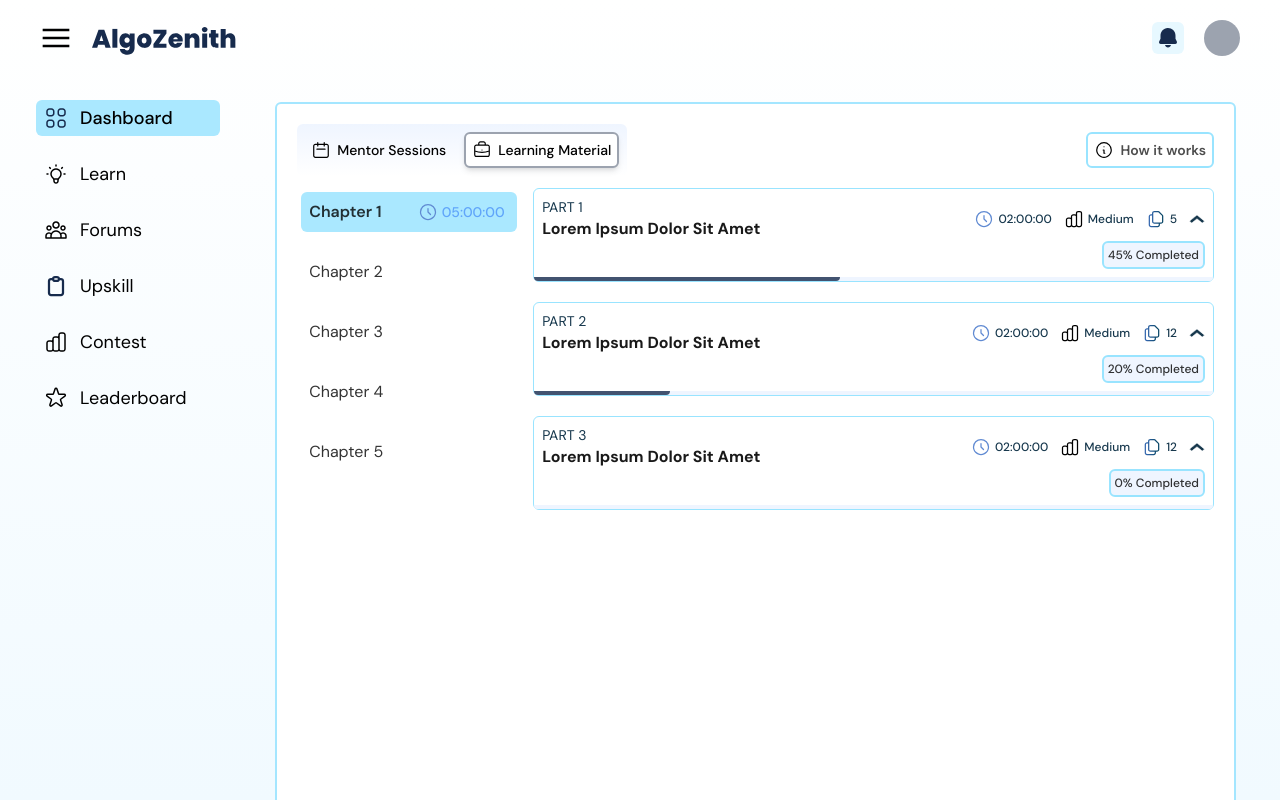
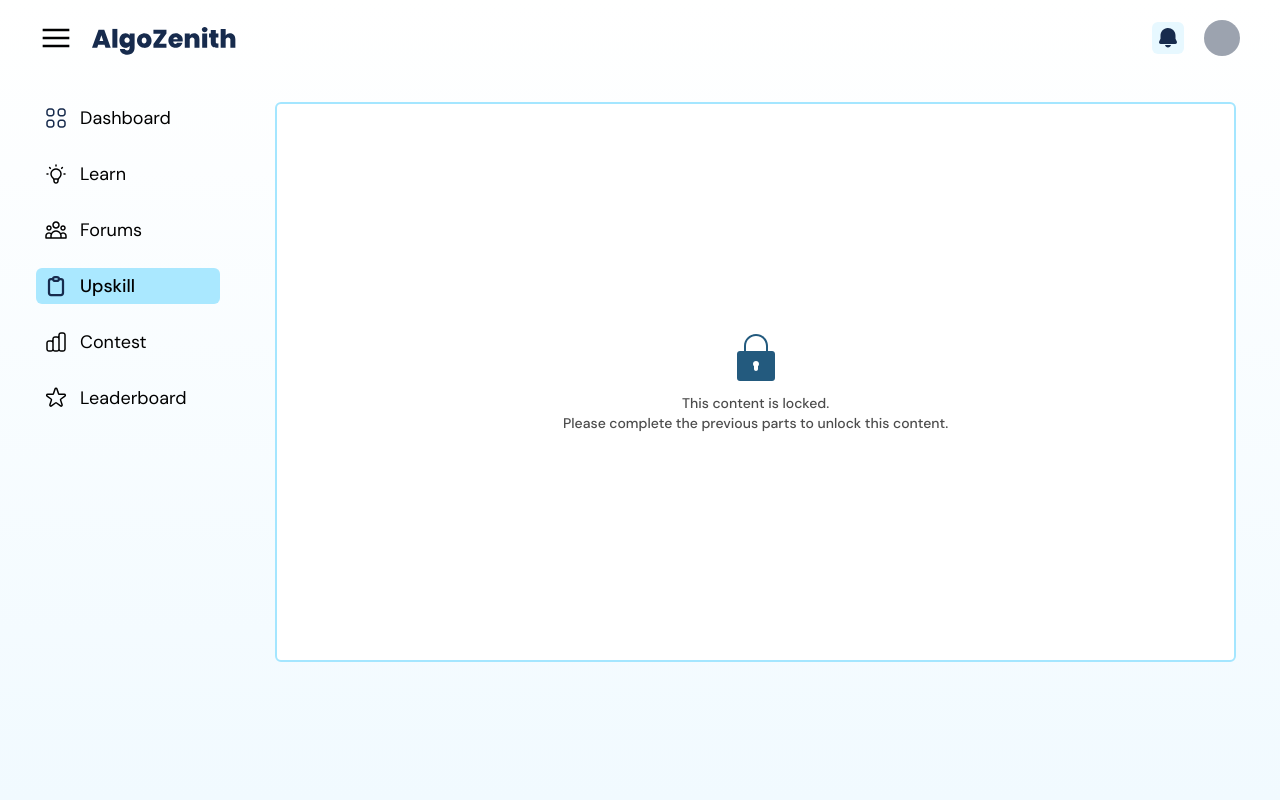
Before and after one commit to ShubhMehrotra19/Algo-task, a React (Vite) app: page / in a window 1280 px wide. Built offline with nearby package versions, Linux system fonts and the light colour scheme.

Commit message:
feat: add content for each sidebar Item

```diff
--- a/src/App.tsx
+++ b/src/App.tsx
@@ -5,6 +5,11 @@ import Sidebar from "./components/sidebar/sidebar";
 
 function App() {
   const [isClicked, setIsClicked] = useState(false);
+  const [content, setContent] = useState(false);
+
+  const handleContentChange = (newContent: boolean) => {
+    setContent(newContent);
+  };
 
   useEffect(() => {
     const handleVisibilityChange = () => {
@@ -32,10 +37,10 @@ function App() {
       />
       <div className="w-full flex justify-between items-start">
         <div className={isClicked ? "" : "w-[20%]"}>
-          <Sidebar toHide={isClicked} />
+          <Sidebar toHide={isClicked} onContentChange={handleContentChange} />
         </div>
         <div className={isClicked ? "w-full" : "w-[80%]"}>
-          <Dashboard />
+          <Dashboard content={content} />
         </div>
       </div>
     </main>
--- a/src/components/dashboard/components/Dashboard-content/D_content.tsx
+++ b/src/components/dashboard/components/Dashboard-content/D_content.tsx
@@ -1,6 +1,6 @@
 import ClosedState from "./components/ClosedState";
 
-function D_content() {
+function D_content({ content }: { content: boolean }) {
   const values = [
     {
       index: 1,
@@ -63,7 +63,9 @@ function D_content() {
     <main
       className="w-full h-[70%] overflow-x-hidden overflow-y-auto"
       style={{ scrollBehavior: "smooth", scrollbarWidth: "none" }}>
-      <div className="w-full flex flex-col justify-start items-center gap-5">
+      {content ? (
+        <div
+          className={`w-full flex flex-col justify-start items-center gap-5`}>
           {values.map((value) => (
             <ClosedState
               key={value.index}
@@ -74,6 +76,12 @@ function D_content() {
             />
           ))}
         </div>
+      ) : (
+        <div
+          className={`w-full flex flex-col justify-center items-center gap-5`}>
+          <div className="flex flex-col justify-center items-center gap-2"></div>
+        </div>
+      )}
     </main>
   );
 }
--- a/src/components/dashboard/dashboard.tsx
+++ b/src/components/dashboard/dashboard.tsx
@@ -1,10 +1,12 @@
 import D_content from "./components/Dashboard-content/D_content";
 import D_navbar from "./components/Dashboard-navbar/D_navbar";
 import D_sidebar from "./components/Dashboard-sidebar/D_sidebar";
+import lock from "/logo/lock.svg";
 
-function Dashboard() {
+function Dashboard({ content }: { content: boolean }) {
   return (
     <div className="h-screen">
+      {content ? (
         <div className="h-[90%] bg-white flex flex-col justify-start items-stretch border-2 border-[#A4E6FF] p-5 rounded-md mt-[6px] mr-3">
           <D_navbar />
           <div className="flex justify-center items-start gap-3 w-full">
@@ -12,10 +14,19 @@ function Dashboard() {
               <D_sidebar />
             </div>
             <div className="h-screen w-full">
-            <D_content />
+              <D_content content={content} />
             </div>
           </div>
         </div>
+      ) : (
+        <div className="h-[70%] bg-white flex flex-col justify-center items-center border-2 border-[#A4E6FF] p-5 rounded-md mt-[6px] mr-3 gap-3">
+          <img src={lock} alt="" />
+          <p className="text-sm text-semibold text-black/70 text-center ">
+            This content is locked. <br /> Please complete the previous parts to
+            unlock this content.
+          </p>
+        </div>
+      )}
     </div>
   );
 }
--- a/src/components/sidebar/sidebar.tsx
+++ b/src/components/sidebar/sidebar.tsx
@@ -9,8 +9,13 @@ import contest from "/icons/sidebarIcons/contest.svg";
 import leaderboard from "/icons/sidebarIcons/leaderboard.svg";
 import SideTab from "./components/sideTab";
 
-function Sidebar({ toHide }: { toHide: boolean }) {
-  const [selectedTab, setSelectedTab] = useState(1);
+interface SidebarProps {
+  toHide: boolean;
+  onContentChange: (content: boolean) => void;
+}
+
+function Sidebar({ toHide, onContentChange }: SidebarProps) {
+  const [selectedTab, setSelectedTab] = useState(4);
 
   const tabValues = [
     { index: 1, logo: dashboard, title: "Dashboard" },
@@ -50,7 +55,10 @@ function Sidebar({ toHide }: { toHide: boolean }) {
             logo={tab.logo}
             title={tab.title}
             selected={selectedTab === tab.index}
-            onClick={() => setSelectedTab(tab.index)}
+            onClick={() => {
+              setSelectedTab(tab.index);
+              onContentChange(tab.title === "Upskill"); // Update content based on the selected tab title
+            }}
           />
         ))}
       </div>
```
Also changed, not shown: public/logo/lock.svg (added), public/logo/logo.svg (renamed from public/image/logo.svg). Lines whose indentation alone changed are shown as unchanged.
